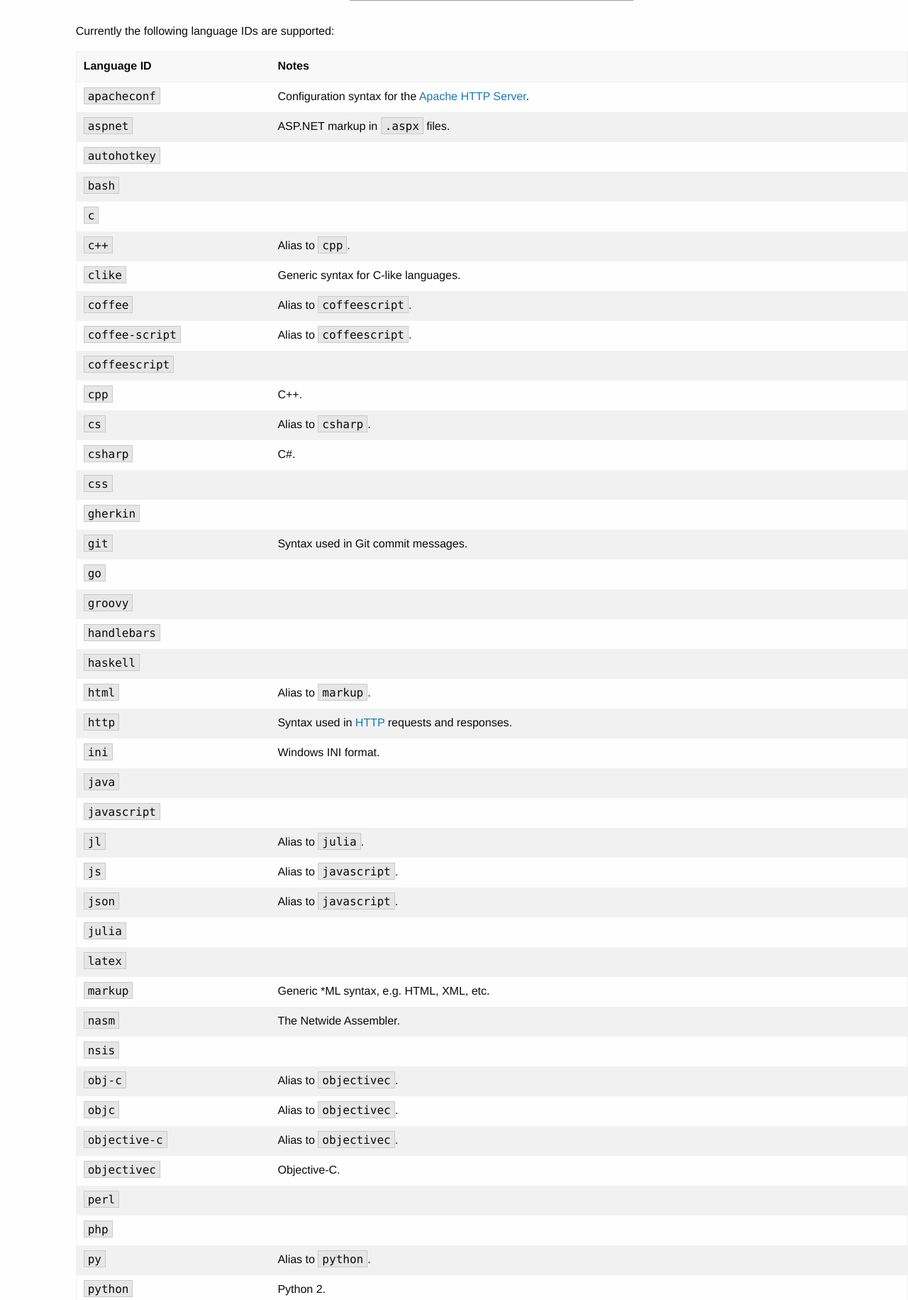
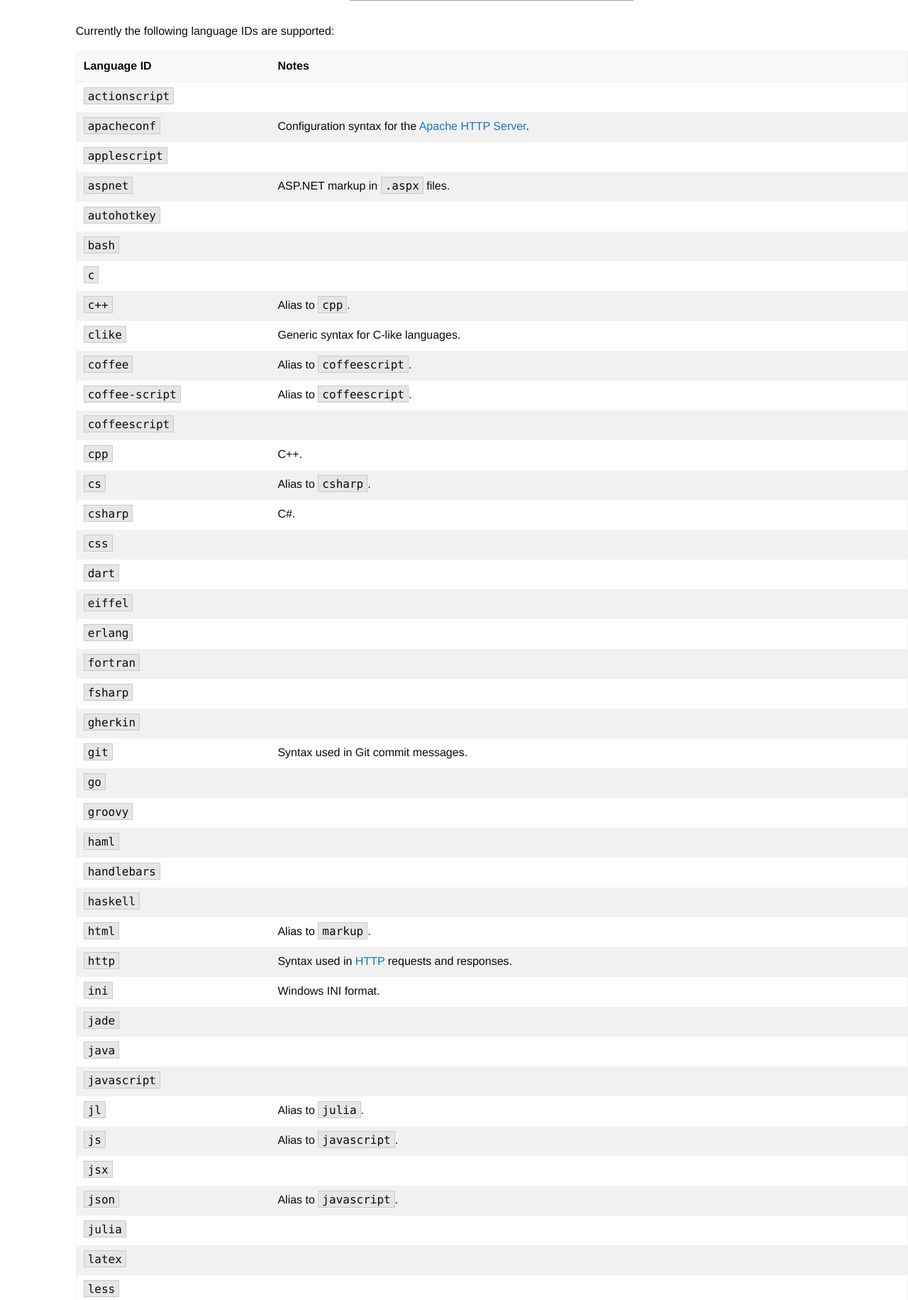
Before and after one commit to MacDownApp/macdown-site-django, a Django app: template pages/templates/pages/features.html in a window 1280 px wide. Shown: the part 1662-3493 px from the top of the page at 71% size. Run offline with Django 3.2, Linux system fonts and the light colour scheme; the template is opened without the code that fills it, so the values that code supplies are empty; some libraries are stand-ins or nearby versions; grey boxes are pictures that could not be loaded.

Commit message:
Update Prism language list

```diff
--- a/pages/templates/pages/features.html
+++ b/pages/templates/pages/features.html
@@ -45,7 +45,9 @@
     <table>
       <thead><tr><th>Language ID</th><th>Notes</th></tr></thead>
       <tbody>
+        <tr><td><code>actionscript</code></td><td></td></tr>
         <tr><td><code>apacheconf</code></td><td>Configuration syntax for the <a href="http://httpd.apache.org">Apache HTTP Server</a>.</td></tr>
+        <tr><td><code>applescript</code></td><td></td></tr>
         <tr><td><code>aspnet</code></td><td>ASP.NET markup in <code>.aspx</code> files.</td></tr>
         <tr><td><code>autohotkey</code></td><td></td></tr>
         <tr><td><code>bash</code></td><td></td></tr>
@@ -59,43 +61,62 @@
         <tr><td><code>cs</code></td><td>Alias to <code>csharp</code>.</td></tr>
         <tr><td><code>csharp</code></td><td>C#.</td></tr>
         <tr><td><code>css</code></td><td></td></tr>
+        <tr><td><code>dart</code></td><td></td></tr>
+        <tr><td><code>eiffel</code></td><td></td></tr>
+        <tr><td><code>erlang</code></td><td></td></tr>
+        <tr><td><code>fortran</code></td><td></td></tr>
+        <tr><td><code>fsharp</code></td><td></td></tr>
         <tr><td><code>gherkin</code></td><td></td></tr>
         <tr><td><code>git</code></td><td>Syntax used in Git commit messages.</td></tr>
         <tr><td><code>go</code></td><td></td></tr>
         <tr><td><code>groovy</code></td><td></td></tr>
+        <tr><td><code>haml</code></td><td></td></tr>
         <tr><td><code>handlebars</code></td><td></td></tr>
         <tr><td><code>haskell</code></td><td></td></tr>
         <tr><td><code>html</code></td><td>Alias to <code>markup</code>.</td></tr>
         <tr><td><code>http</code></td><td>Syntax used in <a href="http://en.wikipedia.org/wiki/Hypertext_Transfer_Protocol">HTTP</a> requests and responses.</td></tr>
         <tr><td><code>ini</code></td><td>Windows INI format.</td></tr>
+        <tr><td><code>jade</code></td><td></td></tr>
         <tr><td><code>java</code></td><td></td></tr>
         <tr><td><code>javascript</code></td><td></td></tr>
         <tr><td><code>jl</code></td><td>Alias to <code>julia</code>.</td></tr>
         <tr><td><code>js</code></td><td>Alias to <code>javascript</code>.</td></tr>
+        <tr><td><code>jsx</code></td><td></td></tr>
         <tr><td><code>json</code></td><td>Alias to <code>javascript</code>.</td></tr>
         <tr><td><code>julia</code></td><td></td></tr>
         <tr><td><code>latex</code></td><td></td></tr>
+        <tr><td><code>less</code></td><td></td></tr>
+        <tr><td><code>lolcode</code></td><td></td></tr>
+        <tr><td><code>markdown</code></td><td></td></tr>
         <tr><td><code>markup</code></td><td>Generic *ML syntax, e.g. HTML, XML, etc.</td></tr>
+        <tr><td><code>matlab</code></td><td></td></tr>
         <tr><td><code>nasm</code></td><td>The Netwide Assembler.</td></tr>
         <tr><td><code>nsis</code></td><td></td></tr>
         <tr><td><code>obj-c</code></td><td>Alias to <code>objectivec</code>.</td></tr>
         <tr><td><code>objc</code></td><td>Alias to <code>objectivec</code>.</td></tr>
         <tr><td><code>objective-c</code></td><td>Alias to <code>objectivec</code>.</td></tr>
         <tr><td><code>objectivec</code></td><td>Objective-C.</td></tr>
+        <tr><td><code>pascal</code></td><td></td></tr>
         <tr><td><code>perl</code></td><td></td></tr>
         <tr><td><code>php</code></td><td></td></tr>
+        <tr><td><code>powershell</code></td><td></td></tr>
         <tr><td><code>py</code></td><td>Alias to <code>python</code>.</td></tr>
         <tr><td><code>python</code></td><td>Python 2.</td></tr>
+        <tr><td><code>r</code></td><td></td></tr>
         <tr><td><code>rb</code></td><td>Alias to <code>ruby</code>.</td></tr>
         <tr><td><code>rip</code></td><td></td></tr>
         <tr><td><code>ruby</code></td><td></td></tr>
+        <tr><td><code>rust</code></td><td></td></tr>
+        <tr><td><code>sas</code></td><td></td></tr>
         <tr><td><code>scala</code></td><td></td></tr>
         <tr><td><code>scheme</code></td><td></td></tr>
         <tr><td><code>scss</code></td><td></td></tr>
         <tr><td><code>sh</code></td><td>Alias to <code>bash</code>.</td></tr>
+        <tr><td><code>smarty</code></td><td></td></tr>
         <tr><td><code>sql</code></td><td></td></tr>
         <tr><td><code>swift</code></td><td>Apple’s Swift programming language. <em>Not</em> <a href="http://swift-lang.org/">the parallel scripting language</a>.</td></tr>
         <tr><td><code>twig</code></td><td></td></tr>
+        <tr><td><code>typescript</code></td><td></td></tr>
         <tr><td><code>xml</code></td><td>Alias to <code>markup</code>.</td></tr>
       </tbody>
     </table>
```
